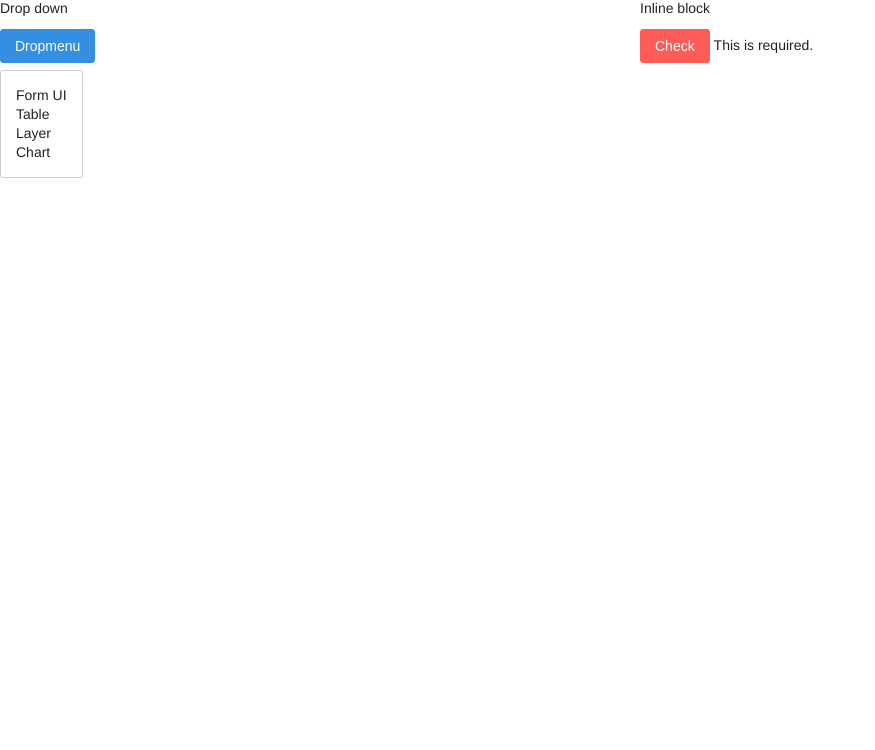
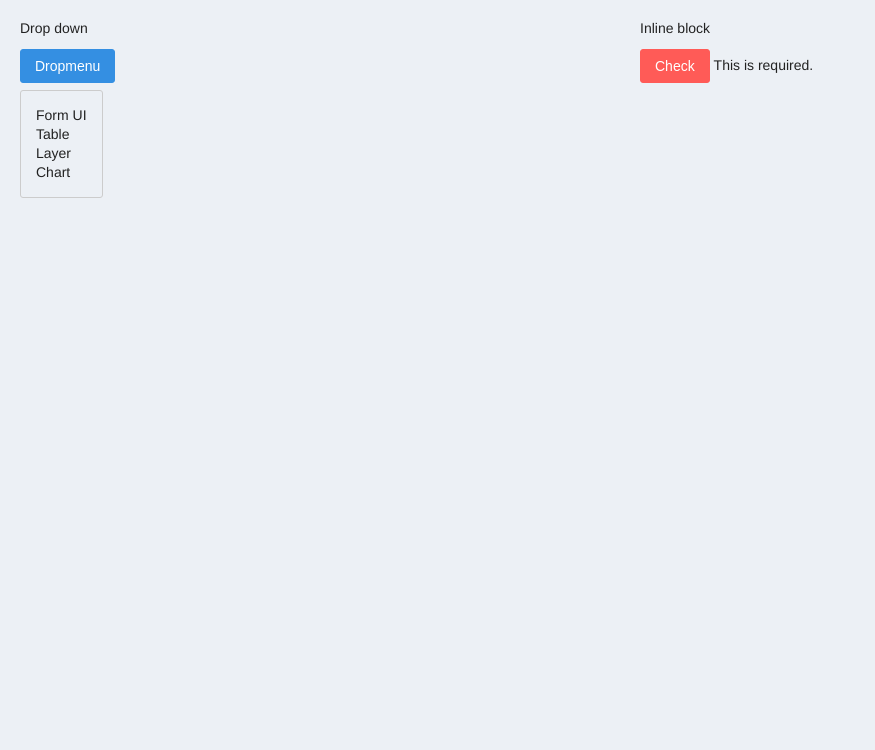
Before and after one commit to itworkcenter/jnose, a website: page modules/state/state.html in a window 1280 px wide. Shown: the part 60-810 px from the top of the page, without its empty margins (0-875 px from the left). Drawn offline with Linux system fonts and the light colour scheme.

Commit message:
Update state.html

```diff
--- a/modules/state/state.html
+++ b/modules/state/state.html
@@ -3,8 +3,8 @@
     <head>
         <meta charset="utf-8">
         <title>State</title>
-        <link rel="stylesheet" type="text/css" href="../../dist/css/base.all.css">
-        <link rel="stylesheet" type="text/css" href="../../dist/css/module.all.css">
+        <link rel="stylesheet" type="text/css" href="../../dist/css/jnose.min.css">
+        <link rel="stylesheet" type="text/css" href="../public/css/test.css">
         <link rel="stylesheet" type="text/css" href="css/state.css">
 
         <script type="text/javascript" src="../../dist/scripts/base.all.js"></script>
```
